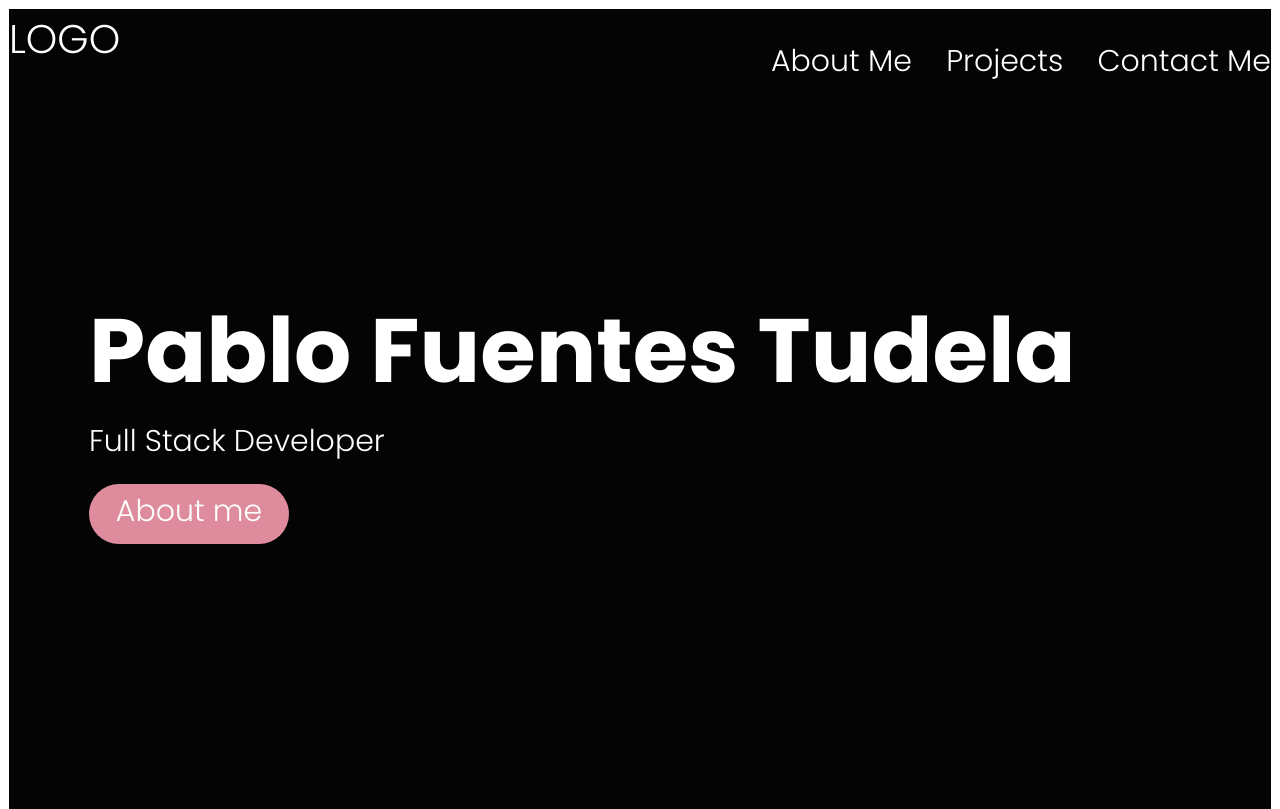
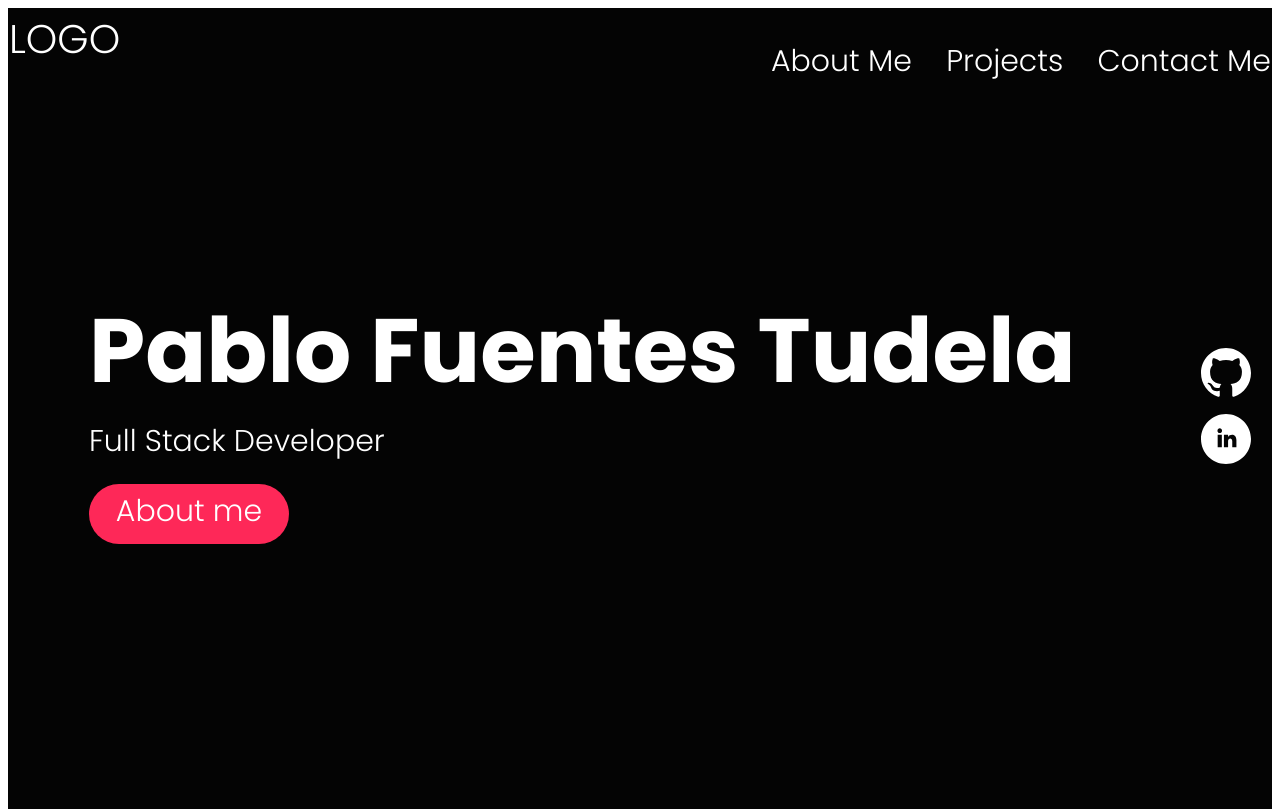
Before and after one commit to PabloFT22/pablo-personal-website, a plain HTML site: page index.html in a window 1280 px wide. Shown: the top 809 px of the page. Drawn offline with Linux system fonts and the light colour scheme.

Commit message:
add social links, complete hero section

```diff
--- a/index.html
+++ b/index.html
@@ -24,6 +24,14 @@
                     <p>Full Stack Developer</p>
                     <div class="button">About me</div>
                 </div>
+                <div class="socials">
+                    <div><a href="https://github.com/PabloFT22" class="social">
+                        <svg fill="#ffffff" xmlns="http://www.w3.org/2000/svg" width="50" height="50" viewBox="0 0 24 24"><path d="M12 0c-6.626 0-12 5.373-12 12 0 5.302 3.438 9.8 8.207 11.387.599.111.793-.261.793-.577v-2.234c-3.338.726-4.033-1.416-4.033-1.416-.546-1.387-1.333-1.756-1.333-1.756-1.089-.745.083-.729.083-.729 1.205.084 1.839 1.237 1.839 1.237 1.07 1.834 2.807 1.304 3.492.997.107-.775.418-1.305.762-1.604-2.665-.305-5.467-1.334-5.467-5.931 0-1.311.469-2.381 1.236-3.221-.124-.303-.535-1.524.117-3.176 0 0 1.008-.322 3.301 1.23.957-.266 1.983-.399 3.003-.404 1.02.005 2.047.138 3.006.404 2.291-1.552 3.297-1.23 3.297-1.23.653 1.653.242 2.874.118 3.176.77.84 1.235 1.911 1.235 3.221 0 4.609-2.807 5.624-5.479 5.921.43.372.823 1.102.823 2.222v3.293c0 .319.192.694.801.576 4.765-1.589 8.199-6.086 8.199-11.386 0-6.627-5.373-12-12-12z"/></svg>
+                    </a></div>
+                    <div><a href="https://www.linkedin.com/in/pablo-tudela-bbb549223/" class="social">
+                        <svg fill="#ffffff" xmlns="http://www.w3.org/2000/svg" width="50" height="50" viewBox="0 0 24 24"><path d="M12 0c-6.627 0-12 5.373-12 12s5.373 12 12 12 12-5.373 12-12-5.373-12-12-12zm-2 16h-2v-6h2v6zm-1-6.891c-.607 0-1.1-.496-1.1-1.109 0-.612.492-1.109 1.1-1.109s1.1.497 1.1 1.109c0 .613-.493 1.109-1.1 1.109zm8 6.891h-1.998v-2.861c0-1.881-2.002-1.722-2.002 0v2.861h-2v-6h2v1.093c.872-1.616 4-1.736 4 1.548v3.359z"/></svg>
+                    </a></div>
+                </div>
             </div>
         </section>
         <section>
--- a/style.css
+++ b/style.css
@@ -4,7 +4,7 @@ body {
 section {
     height: 500px;
     background-color: rgb(25, 36, 124);
-    border: solid rgb(255, 255, 255) 1px;
+    border: solid #040404 1px;
 }
 .hero {
     background-color: #040404;
@@ -41,9 +41,9 @@ p {
 }
 .hero-area {
     display: flex;
-    flex-direction: column;
     height: 100%;
-    justify-content: center;
+    justify-content: space-between;
+    align-items: center;
 }
 .hero-text {
     margin-left: 80px;
@@ -53,7 +53,7 @@ p {
     font-size: 30px;
     width: 200px;
     height: 55px;
-    background-color: #de8c9d;
+    background-color: #fe2858;
     text-align: center;
     border-radius: 30px;
     font-weight: 300;
@@ -61,3 +61,16 @@ p {
     padding-top: 5px;
     margin-top: 20px;
 }
+.button:hover {
+    background-color: #de8c9d;
+}
+.button:active {
+    background-color: #a9a9a9;
+    color: #808080;
+}
+.socials {
+    padding-bottom:200px;
+}
+.social {
+    margin: 20px;
+}
```
